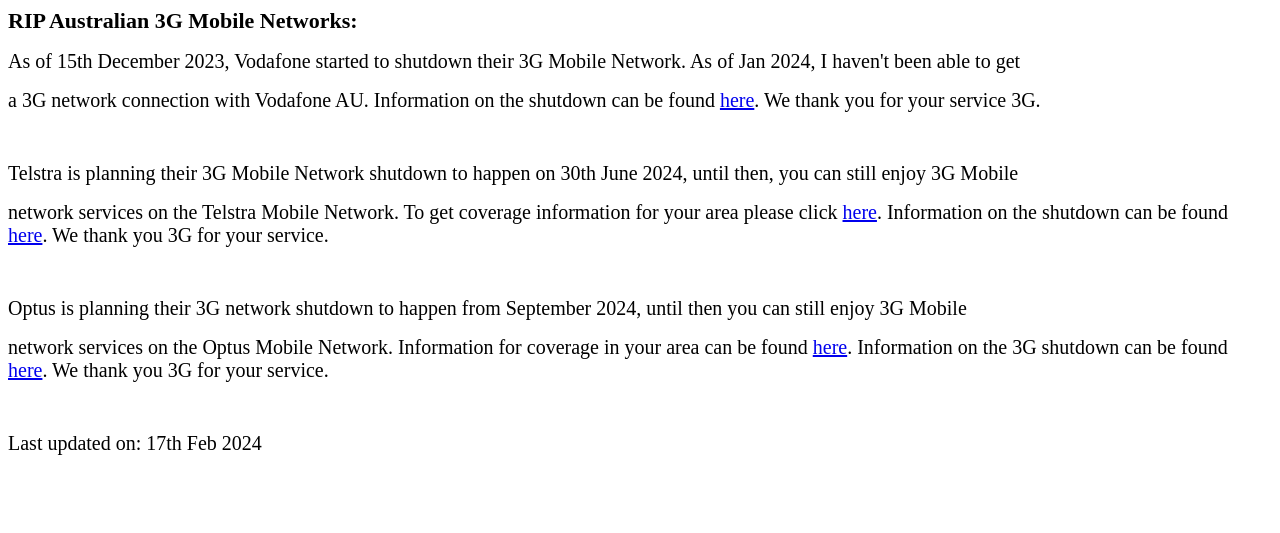
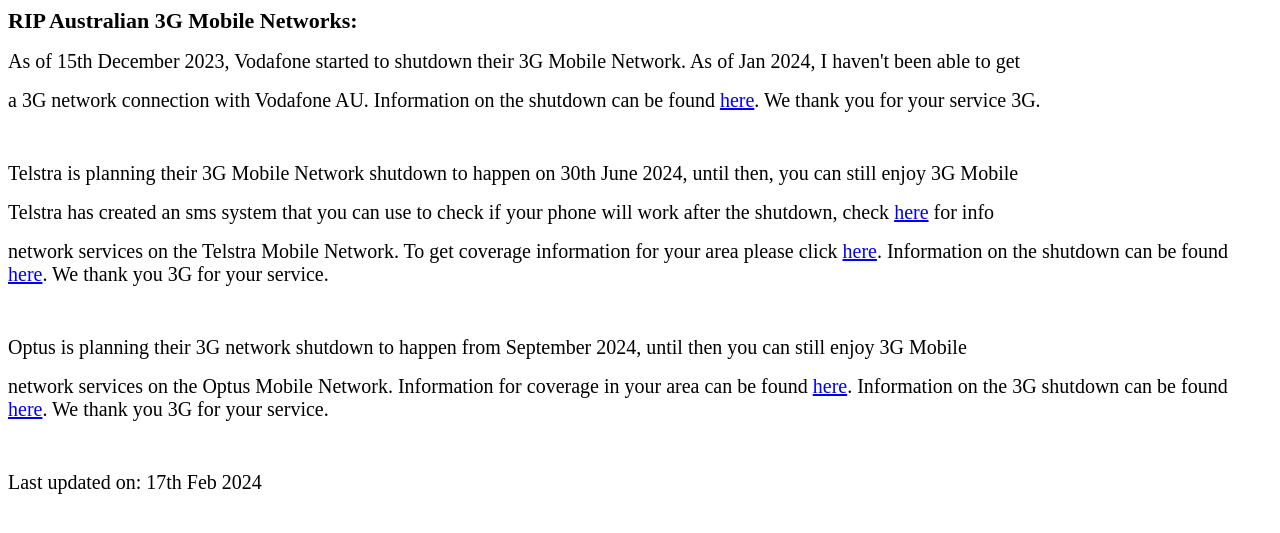
Before and after one commit to VolatileDoor6/rip3g.github.io, a plain HTML site: page index.html in a window 1280 px wide. Drawn offline with Linux system fonts and the light colour scheme.

Commit message:
Updated index.html
Added text and link for Telstras SMS checking system.

```diff
--- a/index.html
+++ b/index.html
@@ -7,6 +7,7 @@
 <p>&nbsp;</p>
 
 <p><span style="font-size:20px">Telstra is planning their 3G Mobile Network shutdown to happen on 30th June 2024, until then, you can still enjoy 3G Mobile</span></p>
+<p><span style="font-size:20px">Telstra has created an sms system that you can use to check if your phone will work after the shutdown, check <a href="/telstrasmscheck.html">here</a> for info</span></p>
 
 <p><span style="font-size:20px">network services on the Telstra Mobile Network. To get coverage information for your area please click <a href="https://www.telstra.com.au/coverage-networks/our-coverage">here</a>. Information on the shutdown can be found <a href="/telstranotice.html">here</a>. We thank you 3G for your service.</span></p>
 
```
